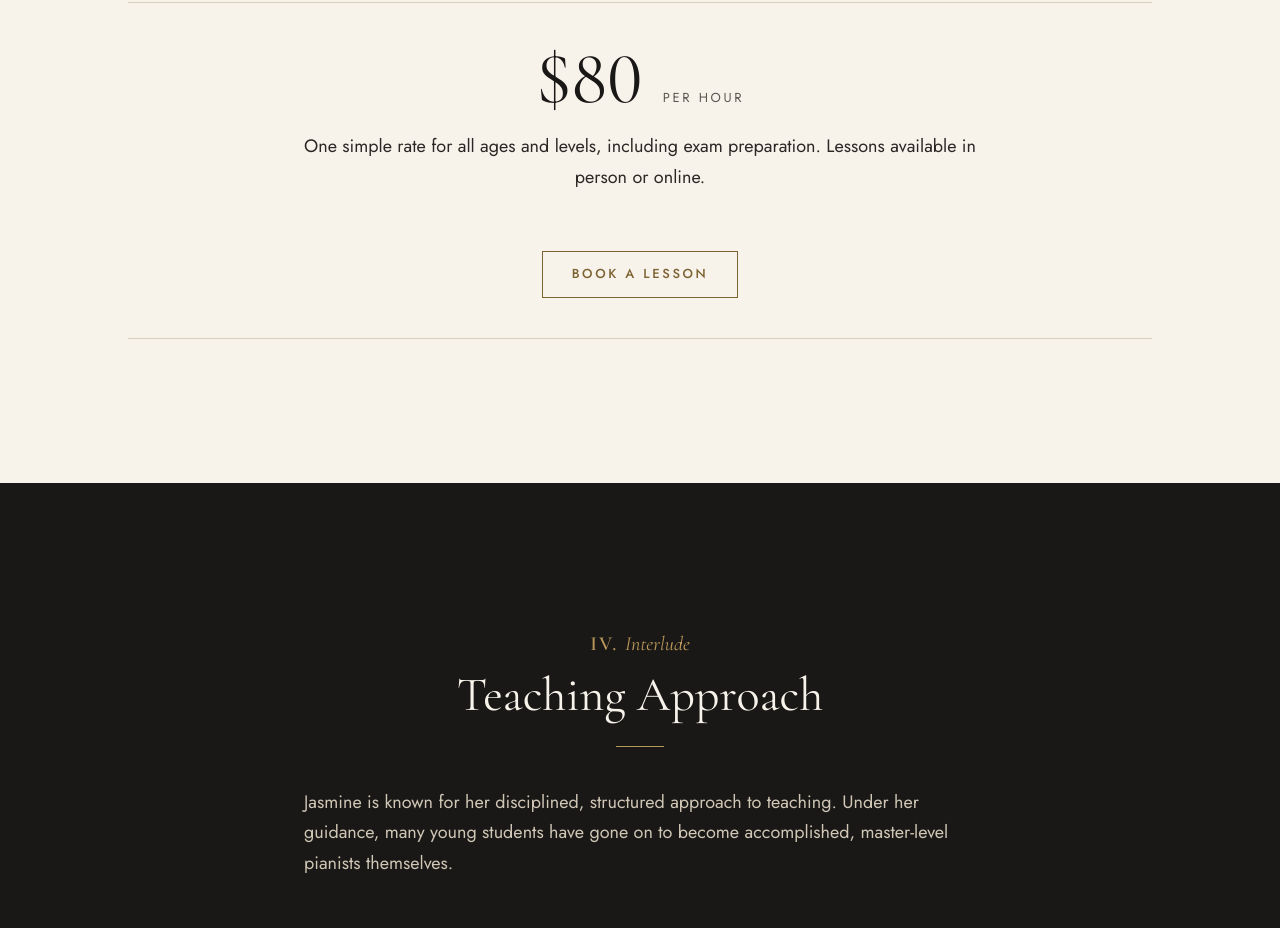
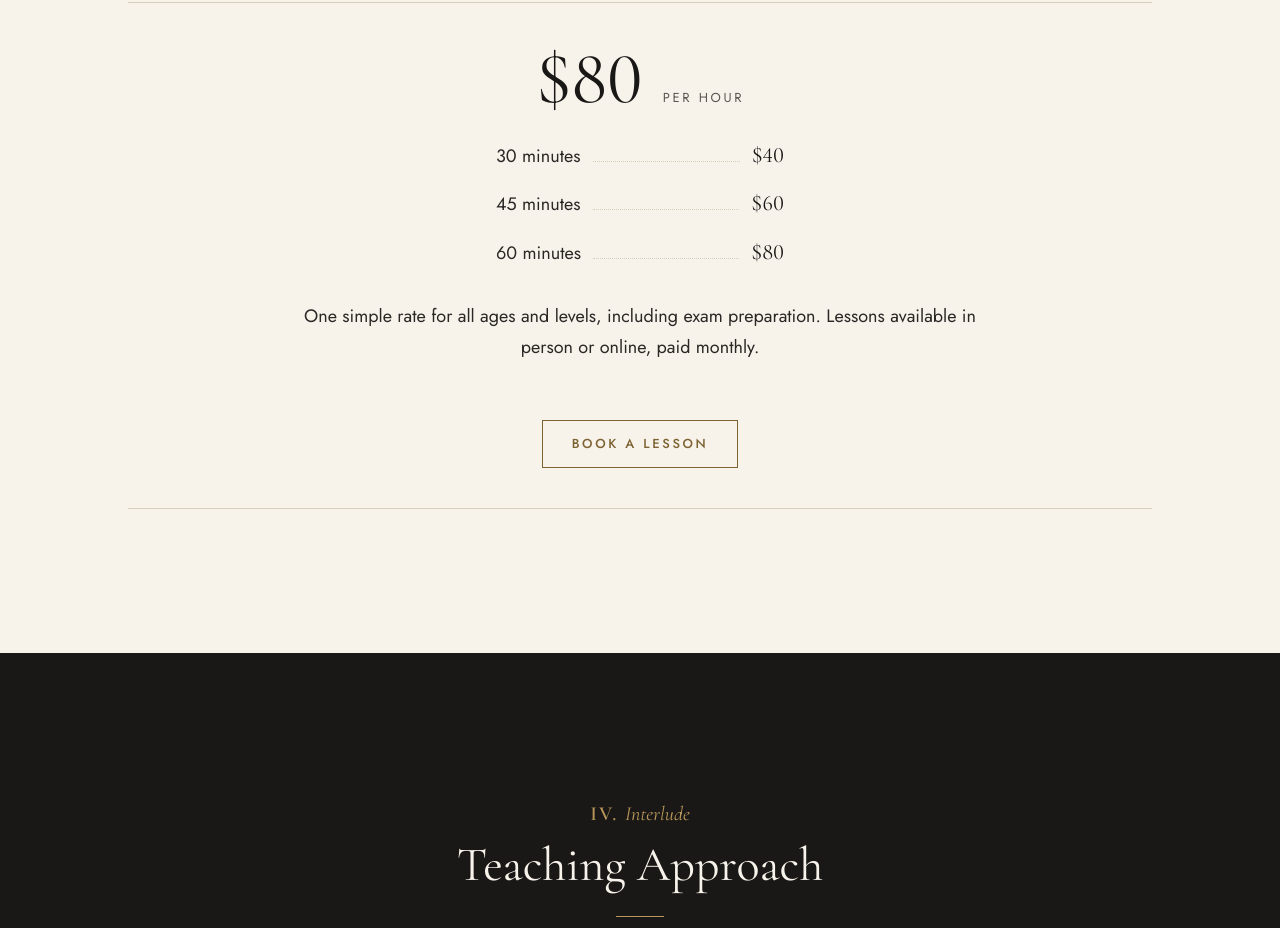
Before and after one commit to yuliciakwk/Piano-Site, a plain HTML site: page index.html in a window 1280 px wide. Shown: the part 2900-3828 px from the top of the page. Drawn offline with Linux system fonts and the light colour scheme.

Commit message:
feat: list 30/45/60 min prices under the rate
Exact prices were only in the FAQ.

```diff
--- a/index.html
+++ b/index.html
@@ -179,7 +179,15 @@
            instead of being repeated in each one -->
       <div class="pricing">
         <p class="price">$80 <span>per hour</span></p>
-        <p>One simple rate for all ages and levels, including exam preparation. Lessons available in person or online.</p>
+        <!-- The three lesson lengths, so parents see the exact cost without
+             opening the FAQ. Laid out like the performance listings:
+             length, dotted leader, price. -->
+        <ul class="price-options" role="list">
+          <li><span>30 minutes</span> <span class="price-amount">$40</span></li>
+          <li><span>45 minutes</span> <span class="price-amount">$60</span></li>
+          <li><span>60 minutes</span> <span class="price-amount">$80</span></li>
+        </ul>
+        <p>One simple rate for all ages and levels, including exam preparation. Lessons available in person or online, paid monthly.</p>
         <a href="#contact" class="button">Book a lesson</a>
       </div>
     </section>
--- a/style.css
+++ b/style.css
@@ -1126,6 +1126,38 @@ section h2::after,
 }
 
 
+/* Lesson lengths: a short list under the rate, each row a length, a
+   dotted leader line, then the price, like the performance listings */
+.price-options {
+  max-width: 18rem;
+  margin: 0 auto var(--space-md);
+  padding: 0;
+}
+
+.price-options li {
+  display: flex;
+  align-items: baseline;
+  gap: 0.75rem;
+  padding-block: 0.35rem;
+}
+
+/* The dotted leader fills the space between length and price */
+.price-options li::after {
+  content: "";
+  order: 1;
+  flex: 1;
+  border-bottom: 1px dotted var(--line-color);
+}
+
+.price-amount {
+  order: 2;
+  color: var(--heading-color);
+  font-family: var(--font-serif);
+  font-size: 1.375rem;
+  font-variant-numeric: lining-nums;
+}
+
+
 /* ---------- 11. Teaching approach and quote ----------
    The quote is the page's big dramatic moment: set very large in
    italic, between two hairlines, with the author's name framed by
```
